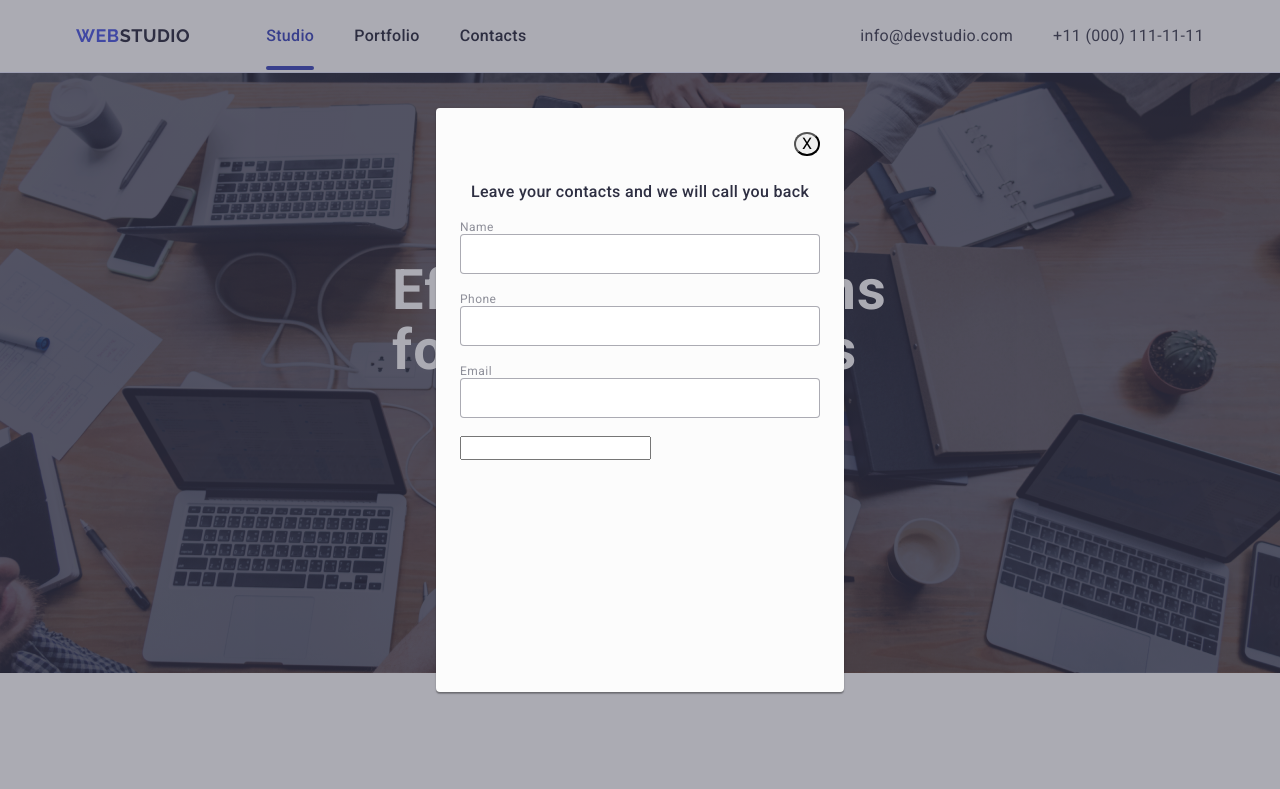
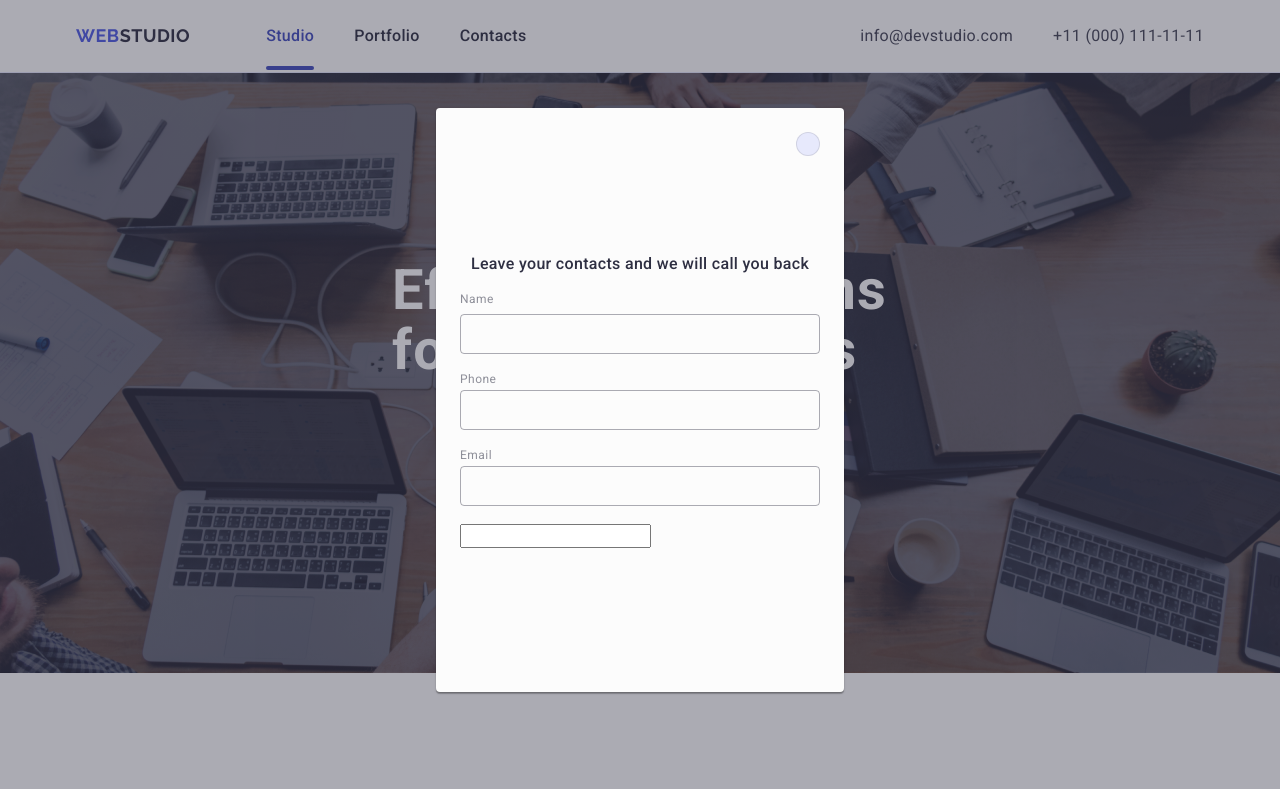
Before and after one commit to sergiy1999/goit-markup-hw-05, a plain HTML site: page index.html in a window 1280 px wide. Shown: the top 789 px of the page. Drawn offline with nearby package versions, Linux system fonts and the light colour scheme.

Commit message:
update svg

```diff
--- a/css/styles.css
+++ b/css/styles.css
@@ -503,6 +503,7 @@ align-items: baseline;
     width: 100%;
     height: 100%;
     background: rgba(46, 47, 66, 0.4);
+    transition: opacity 250ms cubic-bezier(0.4, 0, 0.2, 1), visibility 250ms cubic-bezier(0.4, 0, 0.2, 1);
 }
 
 .model{
@@ -515,17 +516,33 @@ align-items: baseline;
     top: 50%;
     left: 50%;
     transform: translate(-50%, -50%);
-    padding-left: 24px;
-    padding-right: 24px;
+    padding: 72px 24px 24px 24px;
+    transition: transform 250ms cubic-bezier(0.4, 0, 0.2, 1);
 
 
 }
 
 .model-close{
     position: absolute;
+    width: 24px;
+    height: 24px;
     top: 24px;
     right: 24px;
     border-radius: 50%;
+    display: flex;
+    align-items: center;
+    justify-content: center;
+    background-color: #e7e9fc;
+    border: 1px solid rgba(0, 0, 0, 0.1);
+    padding: 0;
+    cursor: pointer;
+    transition: background-color 250ms cubic-bezier(0.4, 0, 0.2, 1), border 250ms cubic-bezier(0.4, 0, 0.2, 1);
+}
+
+.model-close:hover,
+.model-close:focus{
+    background-color: #404bbf;
+    border: none;
 }
 
 .model-text{
@@ -543,9 +560,12 @@ margin-bottom: 16px;
  width: 100%;
  border: 1px solid rgba(46, 47, 66, 0.4);
  border-radius: 4px;
- max-width: 360px;
  min-height: 40px;
  margin-bottom: 18px;
+ background-color: transparent;
+ padding-left: 38px;
+ outline: transparent;
+ transition: border-color 250ms cubic-bezier(0.4, 0, 0.2, 1);
 }
 
 .model-input:hover,
@@ -553,25 +573,33 @@ margin-bottom: 16px;
     border: 1px solid #4d5ae5;
 }
 
+.modal-label{
+    margin-bottom: 8px;
+}
+
 .input-label{
     font-size: 12px;
-line-height: 1.16667;
+line-height: 1.17;
 letter-spacing: 0.04em;
 color: #8e8f99;
 display: block;
-/* margin-bottom: 4px; */
+margin-bottom: 4px;
 
 }
 
 .model-icon{
-    width: 12px;
-    height: 12px;
     position: absolute;
     fill: #2e2f42;
     stroke: #8e8f99;
-    left: 19px;
+    left: 16px;
     top: 50%;
     transform: translateY(-50%);
+    transition: fill 250ms cubic-bezier(0.4, 0, 0.2, 1);
+}
+
+.model-icon:hover,
+.model-icon:focus{
+    fill: #4D5AE5;
 }
 
 .model-name{
--- a/index.html
+++ b/index.html
@@ -385,16 +385,20 @@
       </footer>
       <div class="backdrope">
          <div class="model">
-            <button type="button" class="model-close">X</button>
+            <button type="button" class="model-close">
+               <svg>
+                  <use href=""></use>
+               </svg>
+            </button>
             <p class="model-text">Leave your contacts and we will call you back</p>
            <form>
-               <label for="user-name" class="input-label">Name</label>
+             <div class="modal-label"><label for="user-name" class="input-label">Name</label></div>
               <div class="model-name">
                 <input type="text"
                 name="user-name"
                 class="model-input"
                 id="user-name"/>
-                 <svg class="model-icon">
+                 <svg class="model-icon" width="18" heigh="24">
                    <use href="./images/icon-input.svg#icon-person-black-18dp-1"></use>
                  </svg>
                </div>
```
